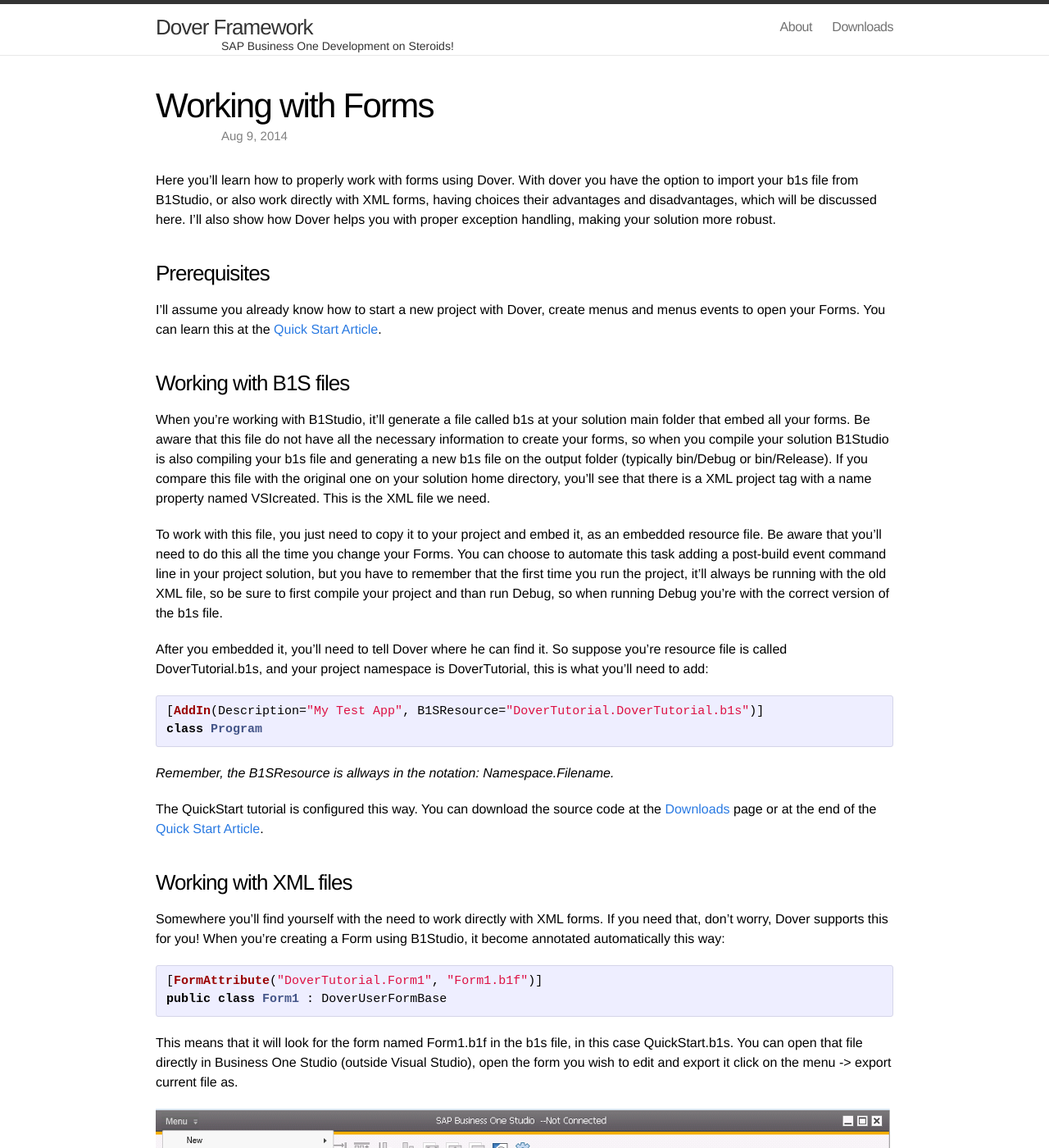
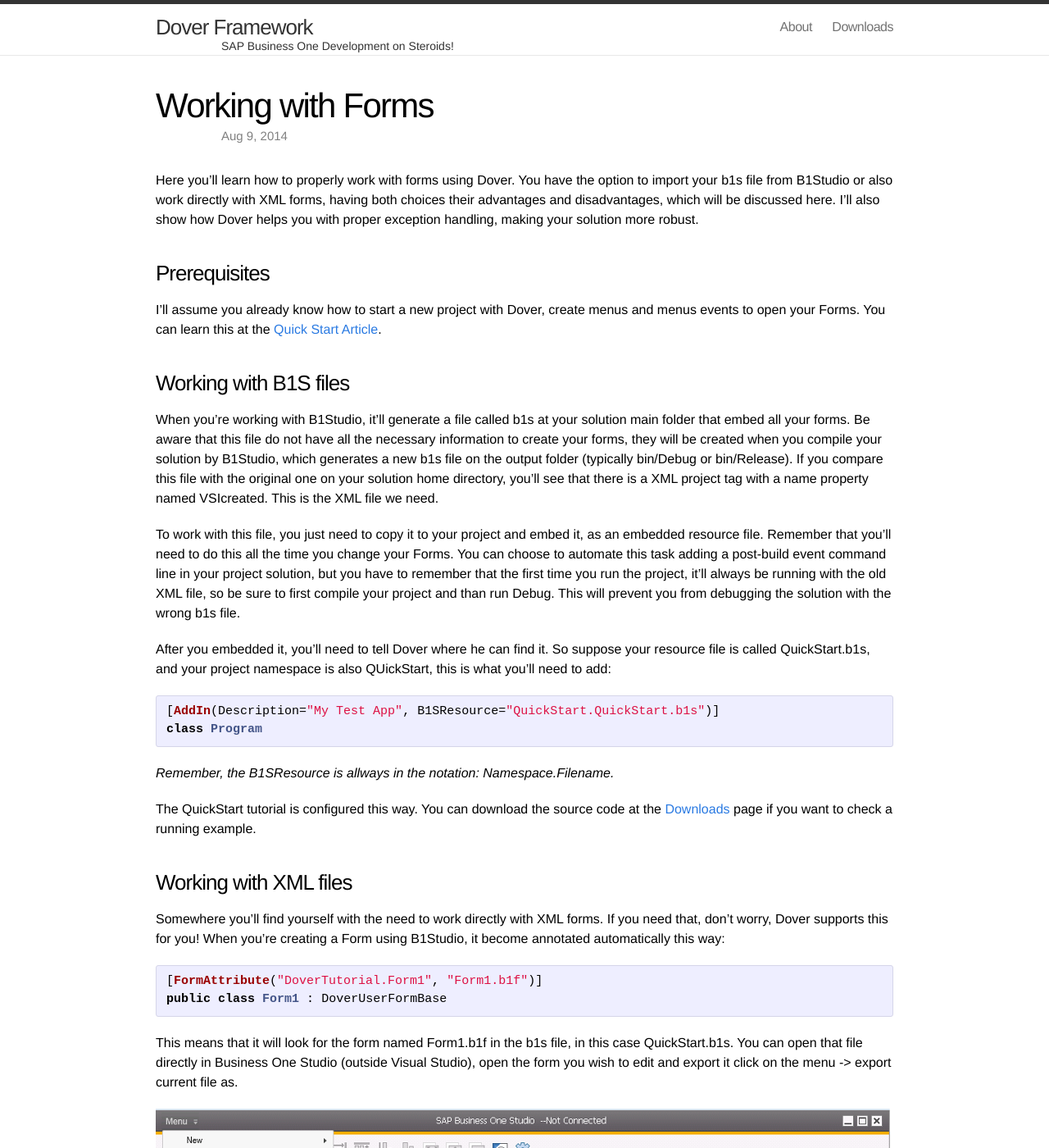
Before and after one commit to efpiva/efpiva.github.io, a Jekyll site: the page built from _posts/2014-08-09-working-with-forms.markdown, in a window 1280 px wide and 1400 px high. Shown: the whole window at 82% size. Built offline with Jekyll 4.4.1, drawn with Linux system fonts in a browser that asks for light colours; some of the changed text lies outside the part shown.

Commit message:
posts revision

```diff
--- a/_posts/2014-08-07-quick-start.markdown
+++ b/_posts/2014-08-07-quick-start.markdown
@@ -1,7 +1,7 @@
 ---
 layout: post
 title:  "Writing an Addin - Quick Start"
-date:   2014-08-07 02:29:25
+date:   2014-08-07 10:00:00
 categories: article
 ---
 
--- a/_posts/2014-08-09-working-with-forms.markdown
+++ b/_posts/2014-08-09-working-with-forms.markdown
@@ -5,7 +5,7 @@ date:   2014-08-09 20:00
 categories: article
 ---
 
-Here you'll learn how to properly work with forms using Dover. With dover you have the option to import your b1s file from B1Studio, or also work directly with XML forms, having choices their advantages and disadvantages, which will be discussed here. I'll also show how Dover helps you with proper exception handling, making your solution more robust.
+Here you'll learn how to properly work with forms using Dover. You have the option to import your b1s file from B1Studio or also work directly with XML forms, having both choices their advantages and disadvantages, which will be discussed here. I'll also show how Dover helps you with proper exception handling, making your solution more robust.
 
 ### Prerequisites
 
@@ -13,20 +13,20 @@ I'll assume you already know how to start a new project with Dover, create menus
 
 ### Working with B1S files
 
-When you're working with B1Studio, it'll generate a file called b1s at your solution main folder that embed all your forms. Be aware that this file do not have all the necessary information to create your forms, so when you compile your solution B1Studio is also compiling your b1s file and generating a new b1s file on the output folder (typically bin/Debug or bin/Release). If you compare this file with the original one on your solution home directory, you'll see that there is a XML project tag with a name property named VSIcreated. This is the XML file we need.
+When you're working with B1Studio, it'll generate a file called b1s at your solution main folder that embed all your forms. Be aware that this file do not have all the necessary information to create your forms, they will be created when you compile your solution by B1Studio, which generates a new b1s file on the output folder (typically bin/Debug or bin/Release). If you compare this file with the original one on your solution home directory, you'll see that there is a XML project tag with a name property named VSIcreated. This is the XML file we need.
 
-To work with this file, you just need to copy it to your project and embed it, as an embedded resource file. Be aware that you'll need to do this all the time you change your Forms. You can choose to automate this task adding a post-build event command line in your project solution, but you have to remember that the first time you run the project, it'll always be running with the old XML file, so be sure to first compile your project and than run Debug, so when running Debug you're with the correct version of the b1s file.
+To work with this file, you just need to copy it to your project and embed it, as an embedded resource file. Remember that you'll need to do this all the time you change your Forms. You can choose to automate this task adding a post-build event command line in your project solution, but you have to remember that the first time you run the project, it'll always be running with the old XML file, so be sure to first compile your project and than run Debug. This will prevent you from debugging the solution with the wrong b1s file.
 
-After you embedded it, you'll need to tell Dover where he can find it. So suppose you're resource file is called DoverTutorial.b1s, and your project namespace is DoverTutorial, this is what you'll need to add:
+After you embedded it, you'll need to tell Dover where he can find it. So suppose your resource file is called QuickStart.b1s, and your project namespace is also QUickStart, this is what you'll need to add:
 
 {% highlight C# %}
-[AddIn(Description="My Test App", B1SResource="DoverTutorial.DoverTutorial.b1s")]
+[AddIn(Description="My Test App", B1SResource="QuickStart.QuickStart.b1s")]
 class Program
 {% endhighlight  %}
 
 *Remember, the B1SResource is allways in the notation: Namespace.Filename.*
 
-The QuickStart tutorial is configured this way. You can download the source code at the [Downloads]({{ site.url }}/downloads/) page or at the end of the [Quick Start Article]({{ site-url }}/2014/08/07/quick-start/).
+The QuickStart tutorial is configured this way. You can download the source code at the [Downloads]({{ site.url }}/downloads/) page if you want to check a running example.
 
 ### Working with XML files
 
@@ -48,23 +48,24 @@ After doing this you need to import the newly created Form1.srf into your soluti
 public class Form1 : DoverUserFormBase
 {% endhighlight  %}
 
-What this tells is that the Form1 resource will be loaded from the embedded resource with the fully qualified name as XMLForm.Form1.srf. Now you can edit your .srf file like a XML file, or if you need, you can still open it using B1Studio, since it support this file format.
+This will tell Dover that the resource for Form1 needs to be loaded from the embedded resource with the fully qualified name as XMLForm.Form1.srf. Now you can edit your .srf file like a XML file, or if you need, you can still open it using B1Studio, since it support this file format.
 
 One thing that you need to keep in mind is that B1Studio will not understand that the srf file is being handled by your addon, because now you have decoupled it. So some things like double click a button and automatically create the code for you will not work anymore. I recommend copying the content of your form and deleting it, and create a new file with the same name, but as a standard C# file, to prevent B1Studio messing with your code.
 
 ### Event handling
 
-You'll notice that if you try to deploy your addin you'll get a Proxy error. Proxies are a form to implement AOP (Aspect Oriented Programming) and widely used on Dover Framework. They're used basically to wrap all events into an automatic try {} catch {} block, with nice logging and trace windows. Doing so we prevent any crash on our UI-API instance, since if there is any uncatch event on UI-API, it stop working, and there is more information for you to support your customers, because of the trace window and enhanced logging.
+You'll notice that if you try to deploy your addin you'll get a Proxy error. Proxies are a form to implement AOP (Aspect Oriented Programming) and widely used on Dover Framework. They're used basically to wrap all events into an automatic try {} catch {} block, with nice logging and trace windows. Doing so we prevent any crash on our UI-API instance, since if there is any uncatch event on UI-API, it stop working. One good advantage of that approach is that there is more information for you to support your customers, because of the trace window and enhanced logging.
 
 If this is done automatically, what do you need to worry about? Almost nothing, just be sure to follow this two rules:
-* Your class *must* me public. If you want to hide some implementation, no problem, make all methods internal or private. But to be able to proxy it, Dover must be able to override it, so your form classes must be public.
+
+* Your class **must** me public. If you want to hide some implementation, no problem, make all methods internal or private. But to be able to proxy it, Dover must be able to override it, so your form classes must be public.
 * Dover Framework should be able to override your event implementation. That means that your methods should be virtual and protected, never private. Following there is an example.
 
 {% highlight C# %}
 protected internal virtual void myButton_ClickAfter(object sboObject, SBOItemEventArg pVal)
 {% endhighlight  %}
 
-For Proxies Dover uses the library DynamicProxy from the Castle Project. You can get more information on their [site]( http://www.castleproject.org/projects/dynamicproxy/ ), if you're interested. There is also a nice [tutorial]( http://kozmic.net/dynamic-proxy-tutorial/ ) on DynamicProxy.
+For proxies Dover uses the library DynamicProxy from the Castle Project. You can get more information on their [site]( http://www.castleproject.org/projects/dynamicproxy/ ), if you're interested. There is also a nice [tutorial]( http://kozmic.net/dynamic-proxy-tutorial/ ) on DynamicProxy.
 
 ### Download the code
 
```
